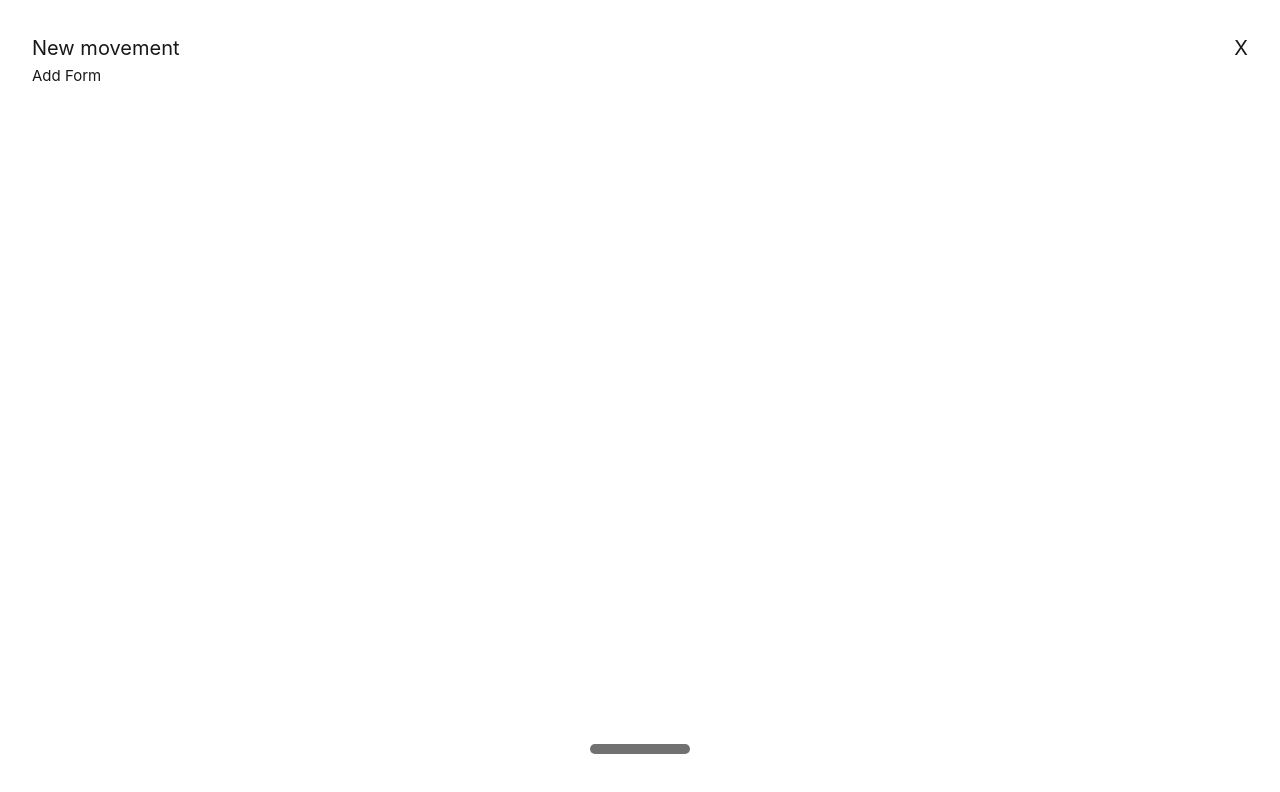
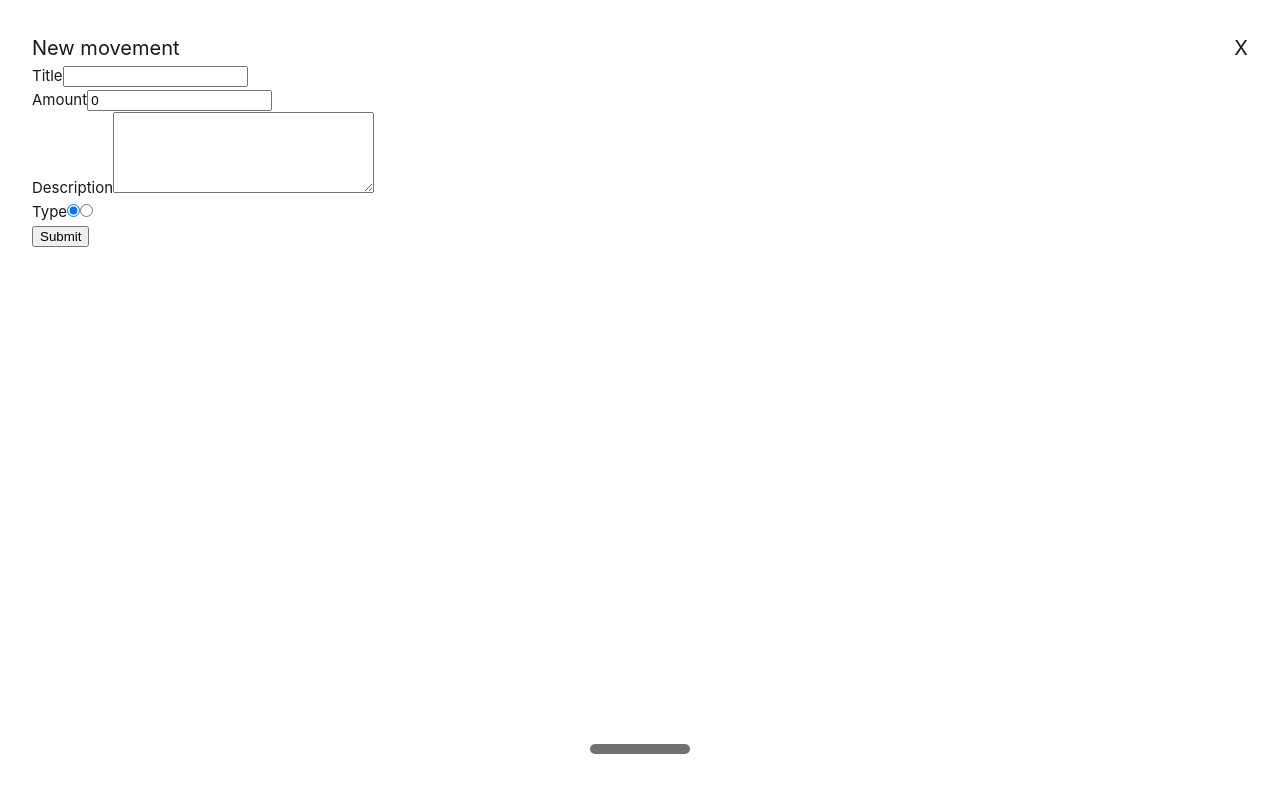
Before and after one commit to DavidBarcenas/vue-my-learning-path, a Vue app in the folder expense-control/: page / in a window 1280 px wide. Both pictures are taken after a click on the button "Add movement". Shown: the top 792 px of the page. Built offline with nearby package versions, Linux system fonts and the light colour scheme.

Commit message:
add expense form

```diff
--- a/expense-control/src/components/add-movement.vue
+++ b/expense-control/src/components/add-movement.vue
@@ -3,6 +3,14 @@ import { ref } from "vue";
 import Modal from "./modal.vue";
 
 const showModal = ref(false);
+const title = ref("");
+const amount = ref(0);
+const description = ref("");
+const type = ref("Entry");
+
+function handleSubmit(e: any) {
+  showModal.value = !showModal.value;
+}
 </script>
 
 <script lang="ts">
@@ -14,6 +22,32 @@ export default {
 <template>
   <button @click="showModal = true">Add movement</button>
   <teleport to="#app">
-    <Modal v-show="showModal" @close="showModal = false"> Add Form </Modal>
+    <Modal v-show="showModal" @close="showModal = false">
+      <form @submit.prevent="handleSubmit">
+        <div class="field">
+          <label for="title">Title</label>
+          <input type="text" id="title" v-model="title" />
+        </div>
+        <div class="field">
+          <label for="amount">Amount</label>
+          <input type="number" id="amount" v-model="amount" />
+        </div>
+        <div class="field">
+          <label for="description">Description</label>
+          <textarea
+            id="description"
+            cols="30"
+            rows="5"
+            v-model="description"
+          ></textarea>
+        </div>
+        <div class="field">
+          <label>Type</label>
+          <input type="radio" v-model="type" value="Entry" />
+          <input type="radio" v-model="type" value="Expense" />
+        </div>
+        <button>Submit</button>
+      </form>
+    </Modal>
   </teleport>
 </template>
```
Also changed, not shown: expense-control/src/components/form.vue (added).
